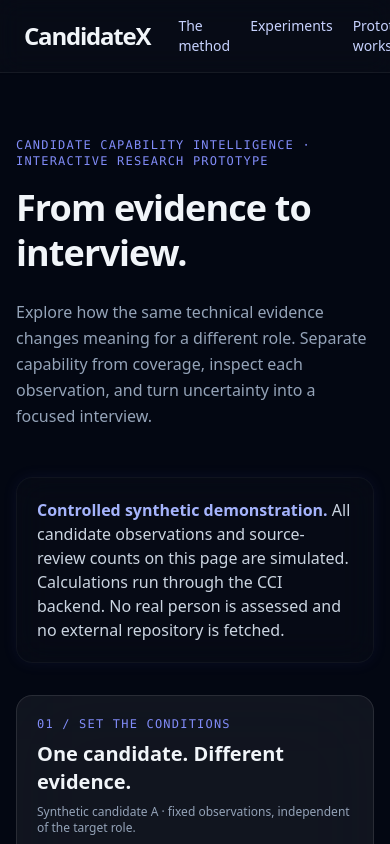
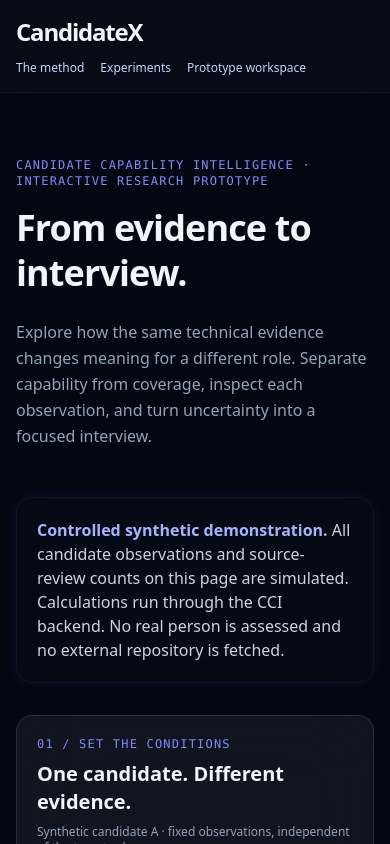
Before and after one commit to yorayriniwnl/CandidateX, a Next.js app in the folder apps/web/: page /research-demo in a window 390 px wide. Shown: the top 844 px of the page. Built offline with nearby package versions, Linux system fonts and the light colour scheme.

Commit message:
fix(web): keep research demo navigation visible on mobile

```diff
--- a/apps/web/app/research-demo/page.tsx
+++ b/apps/web/app/research-demo/page.tsx
@@ -91,12 +91,12 @@ export default function ResearchDemonstration() {
 
   return (
     <div className="min-h-screen overflow-x-hidden bg-[#030712] text-slate-100 pb-16 font-sans">
-      <nav className="border-b border-white/[0.06] backdrop-blur-md bg-white/[0.02] flex justify-between items-center gap-5 px-6 py-4 text-sm mb-12 shadow-sm" aria-label="Research navigation">
+      <nav className="border-b border-white/[0.06] backdrop-blur-md bg-white/[0.02] flex flex-col sm:flex-row sm:justify-between sm:items-center gap-3 sm:gap-5 px-4 sm:px-6 py-4 text-sm mb-12 shadow-sm" aria-label="Research navigation">
         <div>
           <span className="tracking-tighter text-2xl font-extrabold mr-2">CandidateX</span>
           <span className="font-mono text-indigo-400 uppercase tracking-widest text-xs hidden sm:inline">/ Research demonstration</span>
         </div>
-        <div className="flex gap-5">
+        <div className="flex flex-wrap gap-x-4 gap-y-2 text-xs sm:gap-5 sm:text-sm">
           <a href="#method" className="text-indigo-200 hover:text-indigo-100">The method</a>
           <a href="#benchmarks" className="text-indigo-200 hover:text-indigo-100">Experiments</a>
           <Link href="/workspace" className="text-indigo-200 hover:text-indigo-100">Prototype workspace</Link>
```
Also changed, not shown: 1 other file (tests, documents, lock files or other folders).
